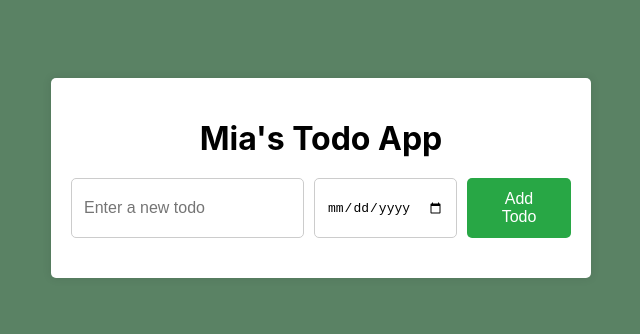
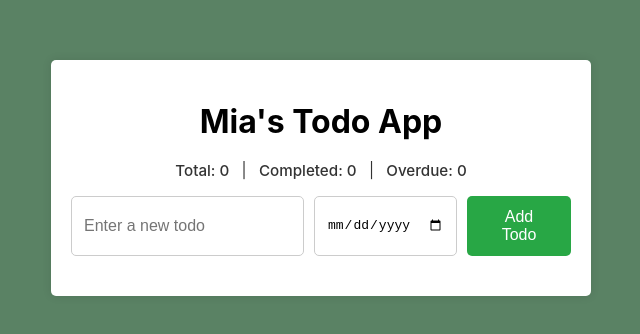
Before and after one commit to Mialmadsen/bdeFinalProject, a website built with Vite: page index.html in a window 1280 px wide. Shown: the part 222-556 px from the top of the page, without its empty margins (319-959 px from the left). Built offline with nearby package versions, Linux system fonts and the light colour scheme.

Commit message:
feat(stats-overview): add live updating stats for todos

```diff
--- a/index.html
+++ b/index.html
@@ -10,6 +10,14 @@
     <div id="app">
       <div class="container">
         <h1>Mia's Todo App</h1>
+        <!-- STATS OVERVIEW (feature/stats-overview) -->
+        <div id="stats-section">
+          <div id="stats">
+            <span id="total-count">Total: 0</span> |
+            <span id="completed-count">Completed: 0</span> |
+            <span id="overdue-count">Overdue: 0</span>
+          </div>
+        </div>
         <form class="todo-form">
           <input type="text" id="todo-input" placeholder="Enter a new todo" />
           <input type="date" id="todo-due-date" />
--- a/src/main.ts
+++ b/src/main.ts
@@ -101,6 +101,9 @@ const renderTodos = () => {
     addToggleCompleteListener(li, todo.id); //add event listener to toggle completed state
     todoList.appendChild(li);               //append the new list item to the todoList
   })
+
+  updateStats();   //initial update of stats
+
 }
 
 
@@ -144,6 +147,23 @@ const isOverdue = (dueDate: string) => {  // NEW
 }
 
 
+// ---------------- UPDATE STATS FUNCTION (feature/stats-overview) ---------------- //
+const updateStats = () => {
+  const total = todos.length;
+  const completed = todos.filter(todo => todo.completed).length;
+  const overdue = todos.filter(todo => todo.dueDate && isOverdue(todo.dueDate) && !todo.completed).length;
+
+  const totalEl = document.getElementById('total-count') as HTMLElement | null;
+  const completedEl = document.getElementById('completed-count') as HTMLElement | null;
+  const overdueEl = document.getElementById('overdue-count') as HTMLElement | null;
+
+  if (totalEl) totalEl.textContent = `Total: ${total}`;
+  if (completedEl) completedEl.textContent = `Completed: ${completed}`;
+  if (overdueEl) overdueEl.textContent = `Overdue: ${overdue}`;
+};
+
+
+
 //---------------- INITIAL LOAD ----------------//
 
 loadTodos();     //load any saved todos when the page first loads
--- a/src/style.css
+++ b/src/style.css
@@ -42,6 +42,19 @@ h1 {
   border-radius: var(--container-border-radius);
   box-shadow: var(--container-box-shadow);
   width: var(--container-width);
+}
+
+/* Stats overview */
+#stats-section {
+  margin: 1rem;
+  text-align: center;
+  font-size: 0.95rem;
+  color: #333;
+}
+
+#stats span {
+  margin: 0 0.5rem;
+  font-weight: 500;
 }
 
 
```
